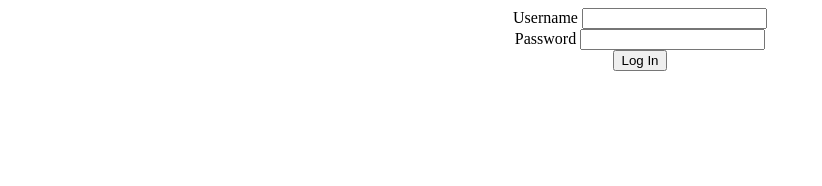
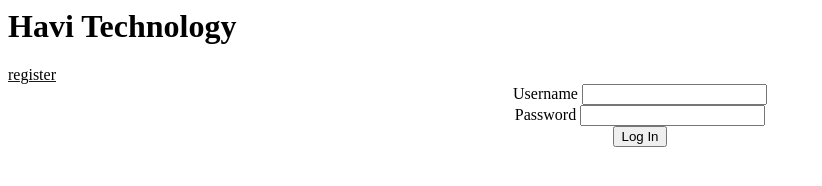
Before and after one commit to Abisheik-r/Havi-Technology, a plain HTML site: page index.html in a window 1280 px wide. Shown: the whole page, without its empty margins (0-822 px from the left). Drawn offline with Linux system fonts and the light colour scheme.

Commit message:
Add files via upload

```diff
--- a/index.html
+++ b/index.html
@@ -1,6 +1,9 @@
 <html>
-  <head><title>Havi Technology</title></head>
+<head><title>Havi Technology</title></head>
 <body>
+<h1>Havi Technology</h1>
+<a href="register.html" target="bottom"><font color="Black">
+                   register</font></a>
 <div align="center">
 <form method="post" action="" name="signin-form">
   <div class="form-element">
```
